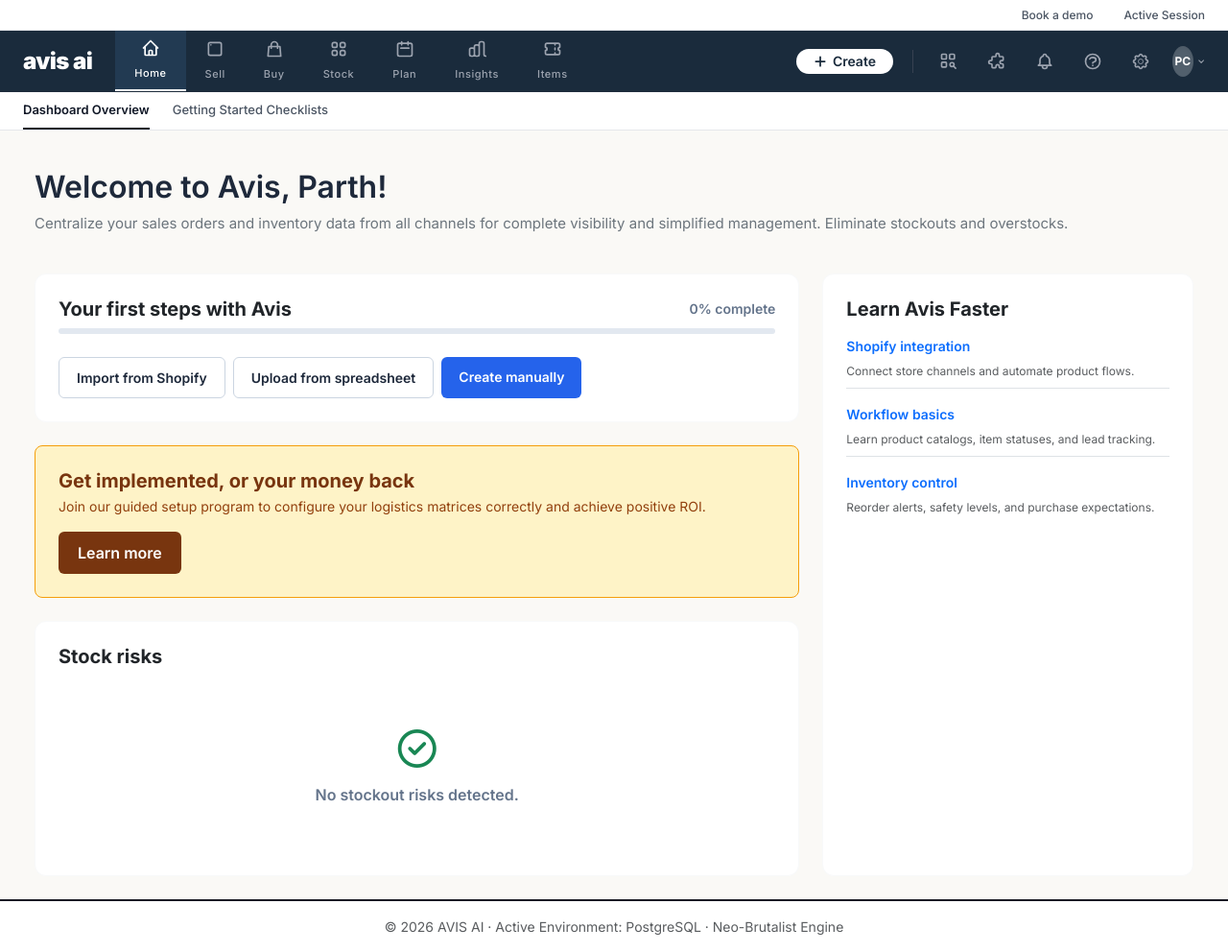
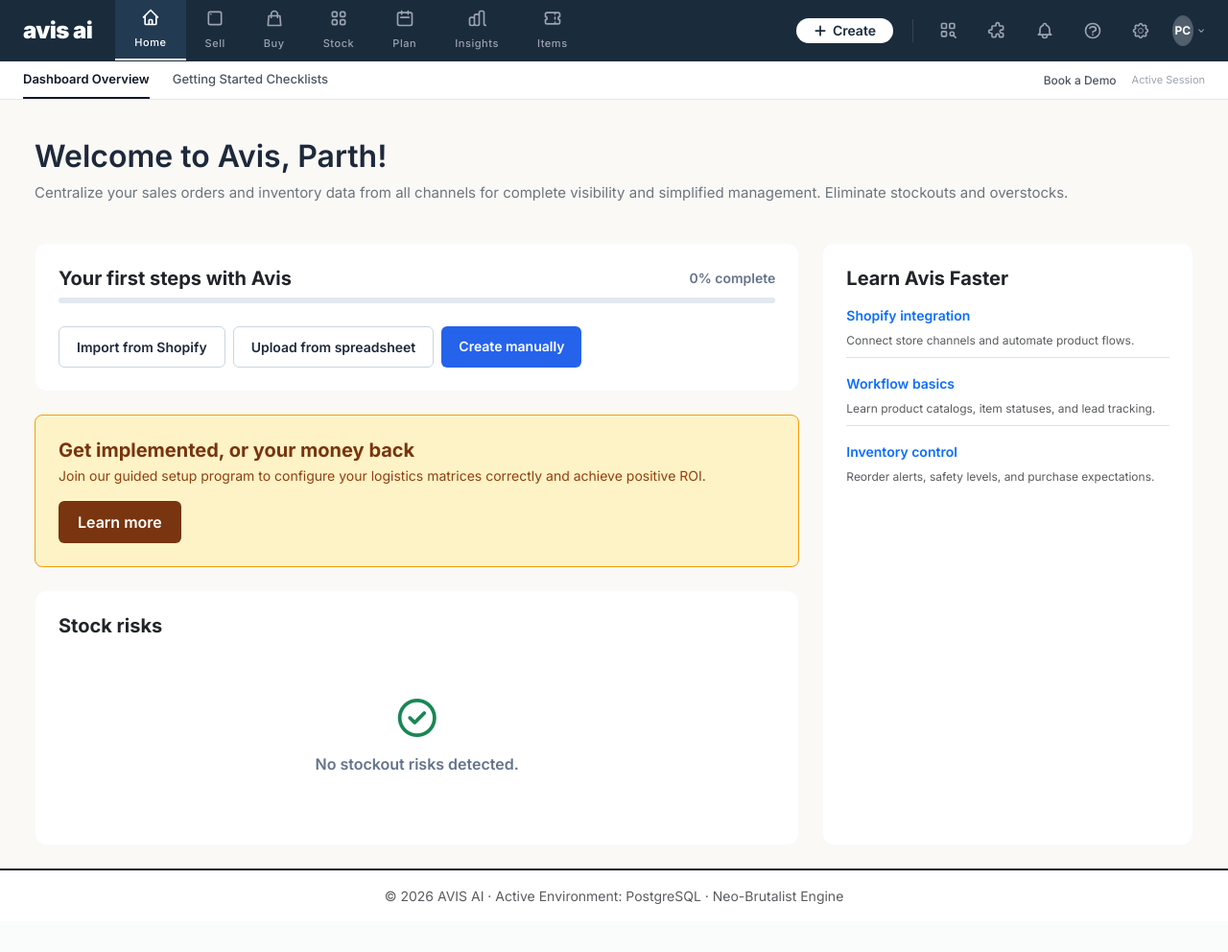
Before and after one commit to ParthChoudhary123/avis2, a Django app: page /manager/dashboard/ in a window 1280 px wide. Shown: the whole page at 96% size. After the commit the page ends 942 px from the top, so only its background shows below. Run offline with Django 5.2, Linux system fonts and the light colour scheme; the visitor is signed in with stand-in values (Sample User, id 1); data that the repository does not hold is empty.

Commit message:
Refactor layout structure to 2-Tier Stack with 104px total height, combine utilities and dynamic module sub-tabs on Layer 2, and update layout offsets

```diff
--- a/inventory/templates/inventory/base_dashboard.html
+++ b/inventory/templates/inventory/base_dashboard.html
@@ -587,14 +587,6 @@
 
     <!-- Unified Top Fixed Header Wrapper -->
     <div class="fixed-top-header-wrapper">
-        <!-- Tier 1: Top Utility Bar (Layer 2 Status & Global Sub-Utilities) -->
-        <div class="top-utility-bar">
-            <div class="d-flex align-items-center h-100 px-4 justify-content-end w-100" style="gap: 16px;">
-                <a href="#" style="color: #4B5563; font-size: 12px; font-weight: 500; text-decoration: none; margin-right: 16px;" onclick="alert('Book a demo modal...'); return false;">Book a demo</a>
-                <span style="color: #4B5563; font-size: 12px; font-weight: 500;">Active Session</span>
-            </div>
-        </div>
-
         <!-- Tier 2: Primary Navigation Header -->
         <header class="katana-navbar">
             <div class="d-flex align-items-stretch h-100" style="flex-wrap: nowrap !important; flex-grow: 1;">
@@ -744,9 +736,15 @@
             </ul>
         </div>
 
-        <!-- Tier 3: Sub-Navigation Row -->
-        <div class="sub-nav-bar" id="sub-nav-bar-container">
-            <!-- Sub links will be injected here dynamically by JavaScript -->
+        <!-- Layer 2: Module Sub-Tabs & Contextual Utilities -->
+        <div class="sub-nav-bar d-flex justify-content-between align-items-center" style="height: 40px !important;">
+            <div class="d-flex align-items-center h-100" id="sub-nav-bar-container" style="gap: 24px;">
+                <!-- Sub links will be injected here dynamically by JavaScript -->
+            </div>
+            <div class="d-none d-md-flex align-items-center" style="margin-left: auto; gap: 16px; flex-shrink: 0;">
+                <a href="#" style="color: #4B5563; font-size: 12px; font-weight: 500; text-decoration: none; transition: color 0.2s ease;" onmouseover="this.style.color='#111827'" onmouseout="this.style.color='#4B5563'" onclick="alert('Book a demo modal...'); return false;">Book a Demo</a>
+                <span style="font-size: 11px; color: #9CA3AF;">Active Session</span>
+            </div>
         </div>
     </div>
 
@@ -767,7 +765,7 @@
     </div>
 
     <!-- Main Content Panel -->
-    <main class="flex-grow-1" style="margin-top: 136px !important; padding: 24px !important; max-width: 1600px !important; margin-left: auto !important; margin-right: auto !important; width: 100%;">
+    <main class="flex-grow-1" style="margin-top: 104px !important; padding: 24px !important; max-width: 1600px !important; margin-left: auto !important; margin-right: auto !important; width: 100%;">
         <div class="container-fluid">
             {% block content %}{% endblock %}
         </div>
--- a/inventory/templates/inventory/manager_dashboard.html
+++ b/inventory/templates/inventory/manager_dashboard.html
@@ -212,7 +212,7 @@
     .global-transition-overlay {
         display: none;
         position: fixed;
-        top: 136px; /* Below 3-tier headers */
+        top: 104px; /* Below 2-tier headers */
         left: 0;
         right: 0;
         bottom: 0;
@@ -1114,7 +1114,7 @@
 
                     <!-- Right Section: Sticky invoice check -->
                     <div class="col-helper-right">
-                        <div class="border border-dark p-4 rounded bg-light sticky-top" style="top: 160px;">
+                        <div class="border border-dark p-4 rounded bg-light sticky-top" style="top: 128px;">
                             <h5 class="fw-bold text-dark mb-1">Monthly fixed costs</h5>
                             <p class="text-secondary small mb-3">Billed monthly regardless of usage</p>
 
```
